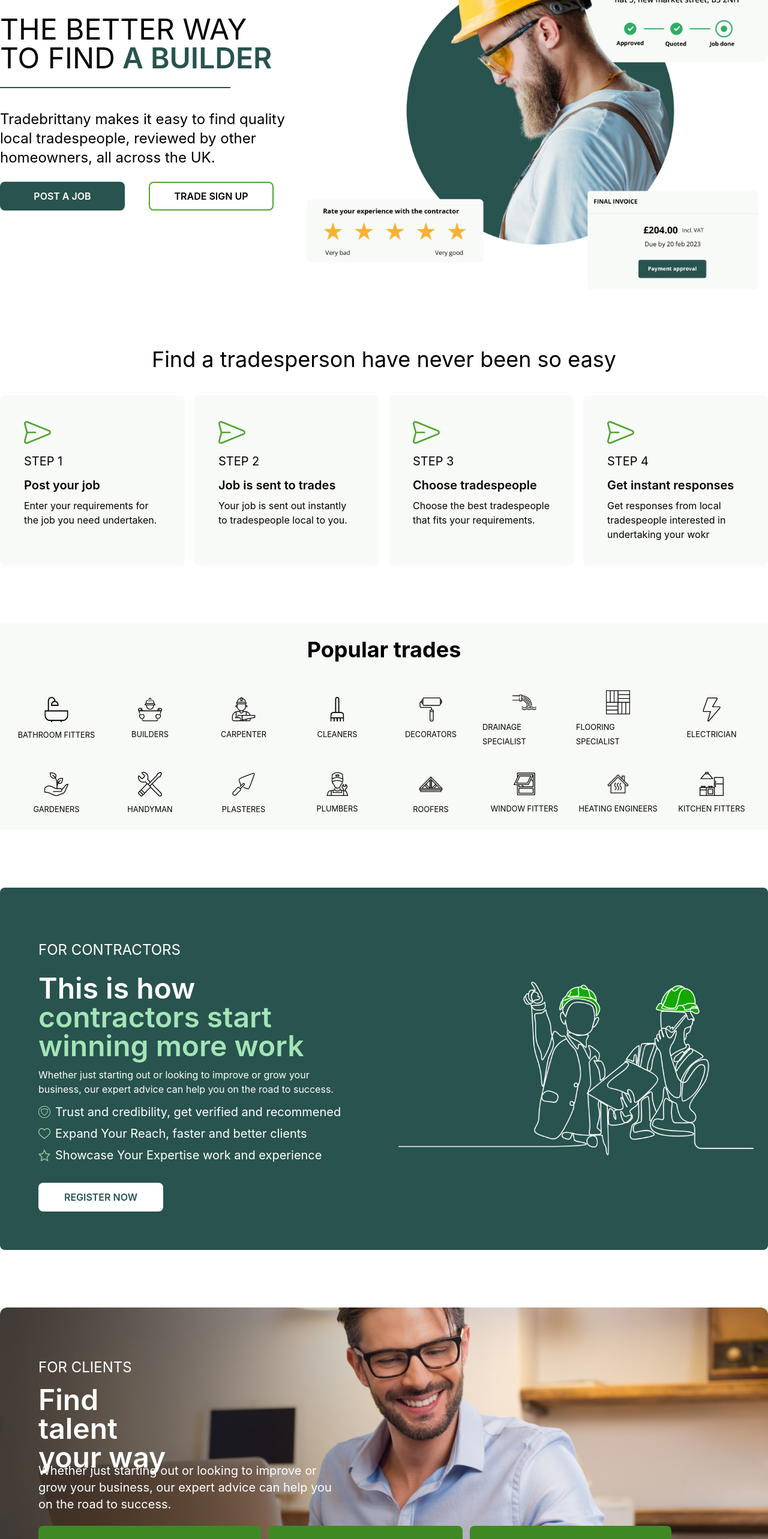
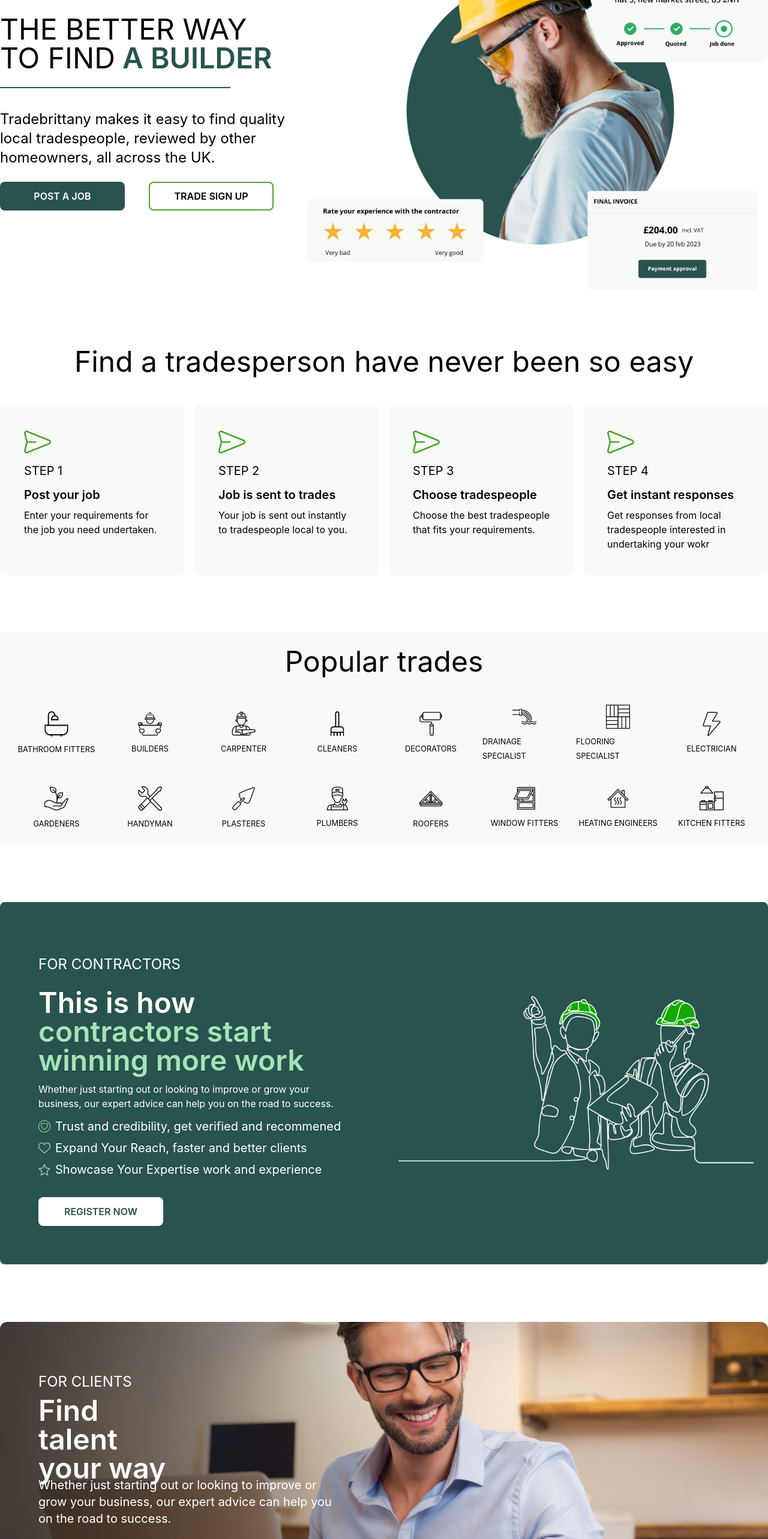
Before and after one commit to mamun-prodhan/job-portal, a React (Create React App) app: page / in a window 1280 px wide. Shown: the part 234-2800 px from the top of the page at 60% size. Built offline with nearby package versions, Linux system fonts and the light colour scheme.

Commit message:
text size fixed

```diff
--- a/src/components/Client/Client.js
+++ b/src/components/Client/Client.js
@@ -3,11 +3,11 @@ import React from "react";
 const Client = (props) => {
   const { title, image } = props.client;
   return (
-    <div className="mr-2 lg:mr-3 text-[#FFFFFF] w-50 h-26 p-2 lg:p-6 rounded-lg bg-[#3F8925] flex items-center justify-around">
-      <div>
+    <div className="mr-2 lg:mr-3 text-[#FFFFFF] h-12 md:h-full p-2 lg:p-6 rounded-lg bg-[#3F8925] flex items-center justify-around">
+      <div className="w-5/6">
         <p className="text-xs md:text-4xl">{title}</p>
       </div>
-      <div>
+      <div className="w-1/6">
         <img src={image} alt="icon" />
       </div>
     </div>
--- a/src/components/Clients/Clients.js
+++ b/src/components/Clients/Clients.js
@@ -26,10 +26,10 @@ const Clients = () => {
         <img className="w-full rounded-xl object-cover h-72 lg:h-full" src={image} alt="photos" />
       </div>
       <div className="absolute flex justify-end transform -translate-y-1/2 left-6 md:left-16 top-1/4 md:top-28">
-        <p className="text-xl md:text-2xl text-[#FFFFFF] mb-6">FOR CLIENTS</p>
+        <p className="text-xl lg:text-2xl text-[#FFFFFF] mb-6">FOR CLIENTS</p>
       </div>
       <div className="absolute flex justify-end transform -translate-y-36 md:-translate-y-1/2 left-6 md:left-16 top-52">
-        <h2 className="mt-3 md:mt-0 md:mb-3 text-3xl w-80 md:w-60 md:text-5xl font-semibold text-[#FFFFFF] leading-none">
+        <h2 className="mt-3 md:mt-0 md:mb-6 text-3xl w-80 md:w-60 md:text-5xl font-semibold text-[#FFFFFF] leading-none">
         Find talent your way
         </h2>
       </div>
--- a/src/components/Contractors/Contractors.js
+++ b/src/components/Contractors/Contractors.js
@@ -30,7 +30,7 @@ const Contractors = () => {
       </div>
       {/* text div */}
       <div className="p-6 lg:p-16  lg:w-1/2 mt-0 lg:mt-6 text-[#FFFFFF]">
-        <p className="text-2xl mb-6">FOR CONTRACTORS</p>
+        <p className="text-xl lg:text-2xl mb-6">FOR CONTRACTORS</p>
         <h2 className="mb-3 text-3xl lg:text-5xl font-semibold">
           This is how <br />
           <span className="text-[#A4E4B7]">
--- a/src/components/FindWork/FindWork.js
+++ b/src/components/FindWork/FindWork.js
@@ -26,7 +26,7 @@ const FindWork = () => {
           Find great <br />
           work
         </h2>
-        <p className="mb-3 md:mb-5">
+        <p className="mb-3 md:mb-6">
           Whether just starting out or looking to improve or grow your business,
           our expert advice can help you on the road to success.
         </p>
--- a/src/components/PopularTrades/PopularTrades.js
+++ b/src/components/PopularTrades/PopularTrades.js
@@ -89,8 +89,8 @@ const PopularTrades = () => {
 
     return (
         <div className='mb-16 md:mb-24 p-6 bg-[#F8FAF7]'>
-             <h2 className='text-4xl font-bold text-center mb-6 lg:mb-12'>Popular trades</h2>
-             <div className='grid grid-cols-2 lg:grid-cols-8 gap-x-4 gap-y-10'>
+             <h2 className='font-normal text-3xl lg:text-5xl text-center mb-6 lg:mb-12'>Popular trades</h2>
+             <div className='grid grid-cols-2 md:grid-cols-4 lg:grid-cols-8 gap-x-4 gap-y-10'>
                 {
                     tradesData.map((trade, index) => <Trade
                     key={index}
--- a/src/components/Steps/Steps.js
+++ b/src/components/Steps/Steps.js
@@ -34,7 +34,7 @@ const Steps = () => {
 
   return (
     <div className="p-6 mb-16 md:mb-24 lg:p-0">
-      <h2 className="font-normal text-2xl lg:text-4xl text-center  mb-5 lg:mb-10">
+      <h2 className="font-normal text-3xl lg:text-5xl text-center  mb-6 lg:mb-12">
         Find a tradesperson have never been <span>so easy</span>
       </h2>
       <div className="grid grid-cols-1 lg:grid-cols-4 gap-6 lg:gap-4">
--- a/src/components/TradeBrittany/TradeBrittany.js
+++ b/src/components/TradeBrittany/TradeBrittany.js
@@ -41,7 +41,7 @@ const TradeBrittany = () => {
         </div>
       </div>
       <div className="p-12 lg:p-24 mt-0 lg:h-full lg:w-2/5 rounded-lg lg:ml-10  bg-[#4EA62F]">
-        <p className="text-[#FFFFFF] lg:mt-40 text-2xl lg:text-3xl font-semibold">
+        <p className="text-[#FFFFFF] lg:mt-40 text-2xl lg:text-4xl font-semibold">
             Connecting <br />
             Needs, <br />
             Empowering <br />
```
